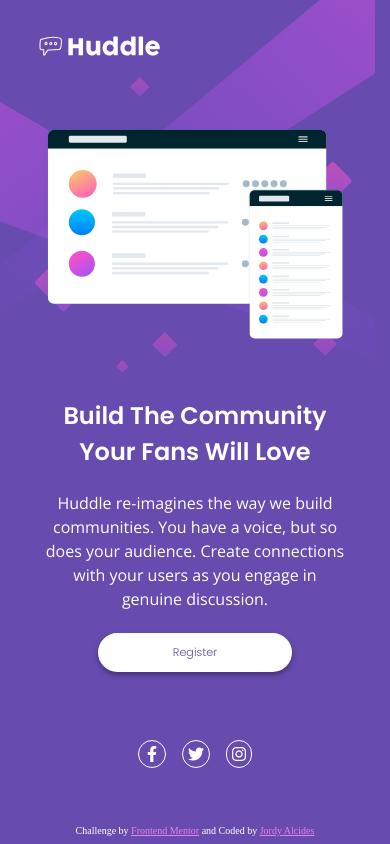
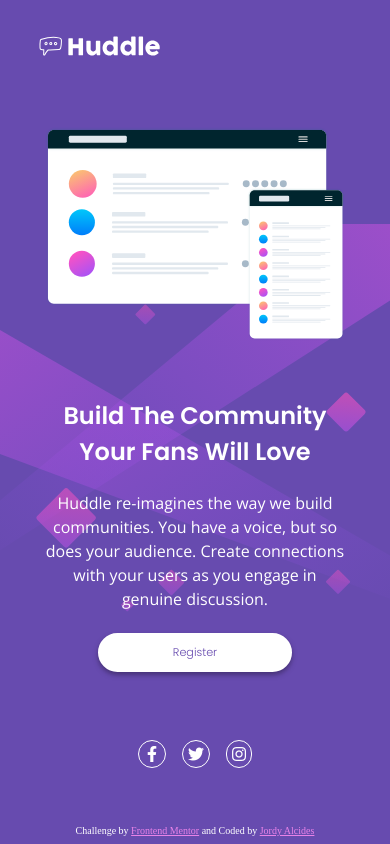
Before and after one commit to jordyalcides/huddle, a PHP site: page / in a window 390 px wide. Run offline with PHP 8.4, Linux system fonts and the light colour scheme.

Commit message:
Correção na responsividade da imagem de fundo

```diff
--- a/assets/css/style.css
+++ b/assets/css/style.css
@@ -4,6 +4,8 @@
     background-color: hsl(257, 40%, 49%);
     background-image: url(/assets/images/bg-mobile.svg);
     background-repeat: no-repeat;
+    background-size: contain;
+    background-position: center;
 }
 
 .active-item {
```
